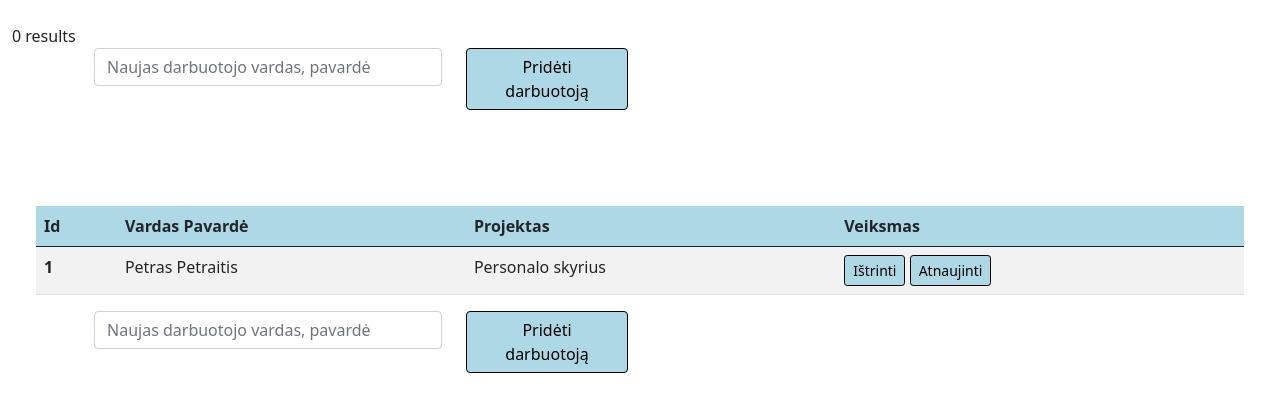
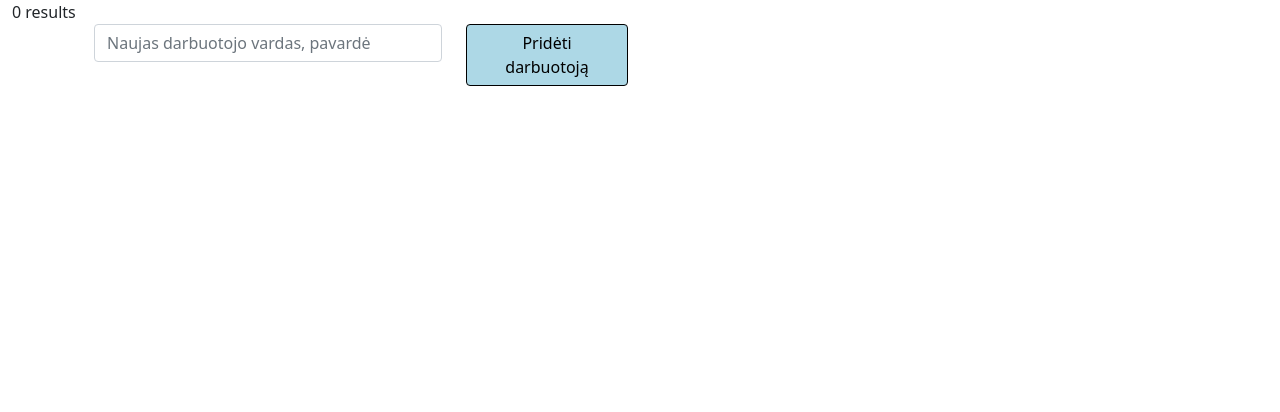
Before and after one commit to InetaVei/sprint2, a PHP site: page /index.php?path=darbuotojai in a window 1280 px wide. Shown: the part 56-468 px from the top of the page. Run offline with PHP 8.4, Linux system fonts and the light colour scheme; data that the repository does not hold is empty.

Commit message:
php part

```diff
--- a/index.php
+++ b/index.php
@@ -43,7 +43,6 @@
     </div>
   </div>
 </nav>
-<br>
   <div class="container-fluid ">
     <div class="row">
       <div class="col-12">
@@ -74,24 +73,27 @@
                         <td>' . $row['id'] . '</td>
                         <td>' . $row['name'] . '</td>
                         <td>' . $row['project_name'] . '</td>
-                        <td>' . "" .  '</td>
-                      </tr>');
+                        <td>' . '<form action="" method="post">
+                                  <button type="button" name="submit" class="btn btn-primary btn-sm" style="background-color: lightblue; color:black; border-color:black">Ištrinti</button>
+                                  <button type="button" name="submit" class="btn btn-primary btn-sm" style="background-color: lightblue; color:black; border-color:black">Atnaujinti</button>
+                                  </form>' .  '</td></tr>');
           }
               print('</tbody></table>');
 
           } else {
           echo "0 results";
           }
+
       ?>
 
       <div class="container">
               <div class="row">
                   <div class="col-4">
-                      <form action="" method="">
+                      <form action="" method="post">
                         <input type="name" name="name" class="form-control" id="name" placeholder="Naujas darbuotojo vardas, pavardė">
                   </div>
                   <div class="col-2">
-                        <button type="button" name="submit" class="btn btn-primary" style="background-color: lightblue; color:black; border-color:black">Pridėti darbuotoją</button>
+                        <button type="submit" name="submit" class="btn btn-primary" style="background-color: lightblue; color:black; border-color:black">Pridėti darbuotoją</button>
                   </div>
                       </form>
               </div>
@@ -130,63 +132,29 @@
                 }
                 echo implode(', ', $name);
                 echo '</td>';
-
-                print ('<td>' . "" .  '</td>');
+                print ('<td>' . '<form action="" method="post">
+                                  <button type="button" name="submit" class="btn btn-primary btn-sm" style="background-color: lightblue; color:black; border-color:black">Ištrinti</button>
+                                  <button type="button" name="submit" class="btn btn-primary btn-sm" style="background-color: lightblue; color:black; border-color:black">Atnaujinti</button>
+                                  </form>' .  '</td></tr>');
                 print ('</tr>');
             }
                 print('</tbody></table>');
           }
 
           ?>
-
-        <?php endif; ?>
-<br>
-<br>
-<br>
-<br>
-<div class="container-fluid">
-      <div class="row">
-        <div class="col-12">
-          <table class="table table-striped table-hover">
-
-        <thead style="background-color: lightblue">
-        <tr>
-          <th scope="col">Id</th>
-          <th scope="col">Vardas Pavardė</th>
-          <th scope="col">Projektas</th>
-          <th scope="col">Veiksmas</th>
-        </tr>
-      </thead>
-
-  <tbody>
-    <tr>
-      <th scope="row">1</th>
-        <td>Petras Petraitis</td>
-        <td>Personalo skyrius</td>
-      <td>
-         <form action="" method="post">
-         <button type="button" name="submit" class="btn btn-primary btn-sm" style="background-color: lightblue; color:black; border-color:black">Ištrinti</button>
-         <button type="button" name="submit" class="btn btn-primary btn-sm" style="background-color: lightblue; color:black; border-color:black">Atnaujinti</button>
-          </form>
-      </td>
-    </tr>
-  </tbody>
-</table>
-
                 <div class="container">
               <div class="row">
                   <div class="col-4">
-              <form action="" method="">
+                      <form action="" method="post">
                         <input type="name" name="name" class="form-control" id="name" placeholder="Naujas darbuotojo vardas, pavardė">
                   </div>
                   <div class="col-2">
-                <button type="button" name="submit" class="btn btn-primary" style="background-color: lightblue; color:black; border-color:black">Pridėti darbuotoją</button>
+                        <button type="submit" name="submit" class="btn btn-primary" style="background-color: lightblue; color:black; border-color:black">Pridėti darbuotoją</button>
                   </div>
                       </form>
               </div>
         </div>
-   </div>
-  </div>
- </div>
+
+        <?php endif; ?>
 </body>
 </html>
```
Lines whose indentation alone changed are shown as unchanged.
